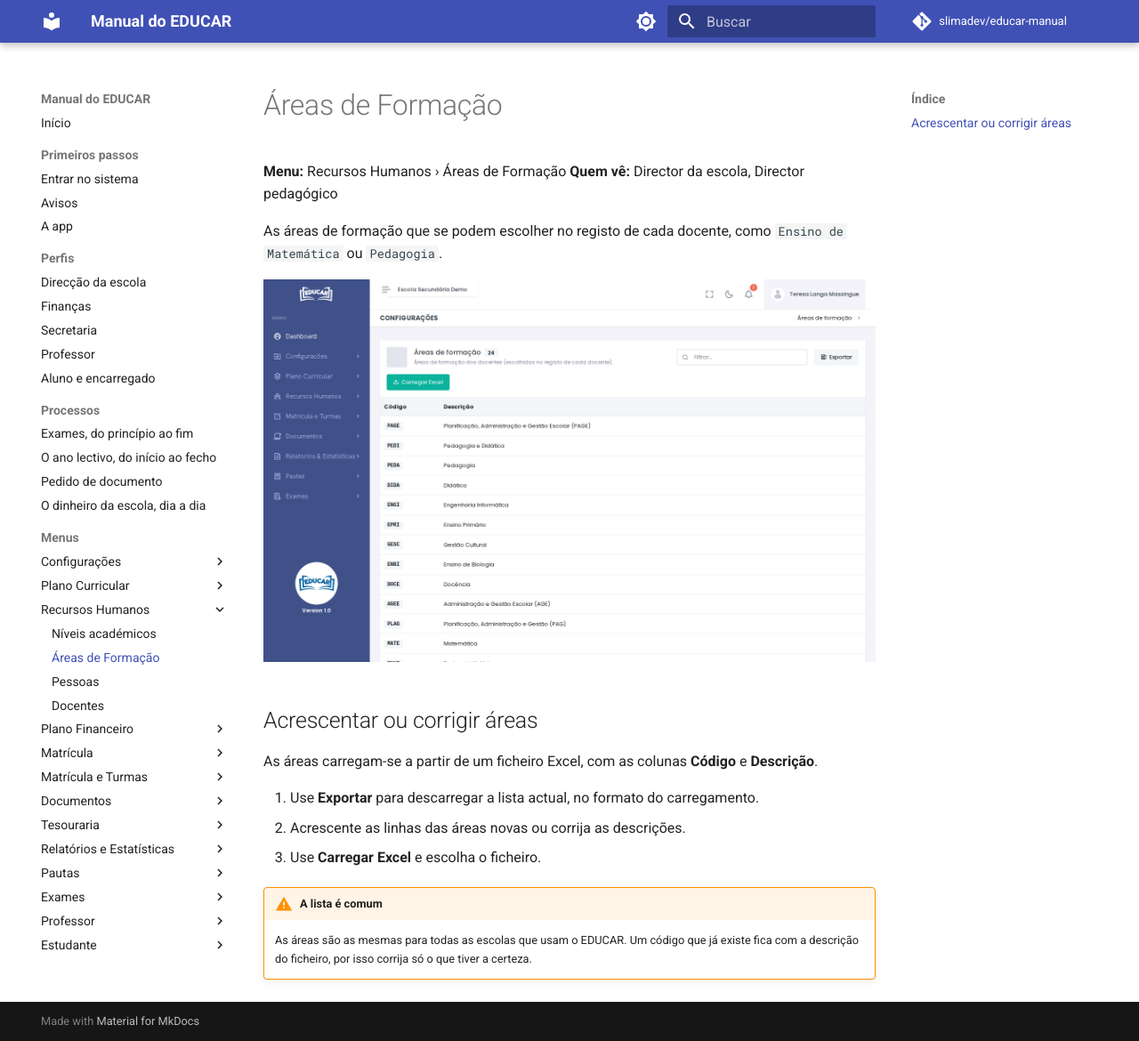
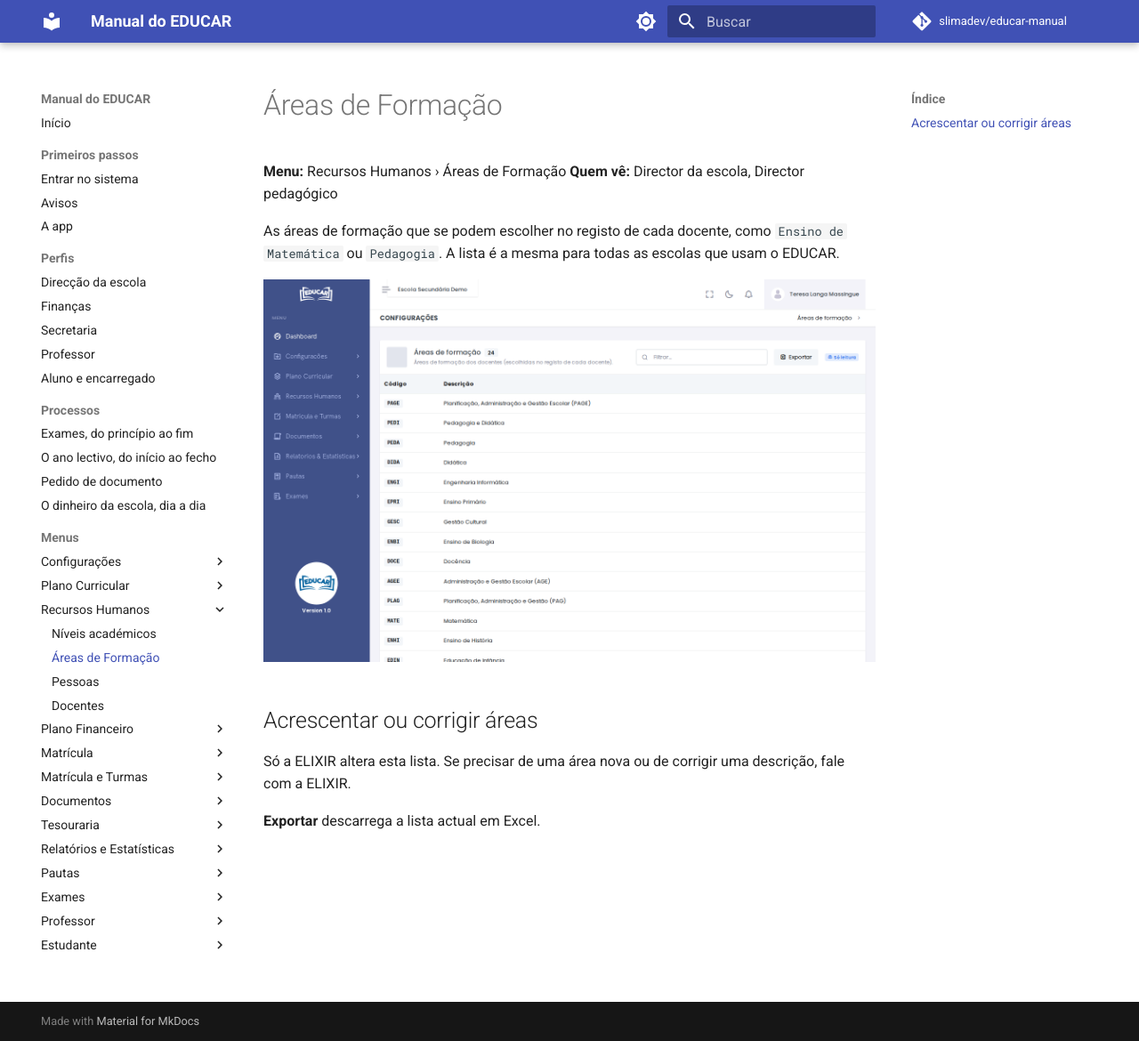
Before and after one commit to slimadev/educar-manual, an MkDocs documentation site: the page built from docs/menus/recursos-humanos/areas-de-formacao.md, in a window 1280 px wide and 1170 px high. Shown: the whole window at 89% size. Built offline with MkDocs 1.6.1 and Material for MkDocs 9.7.7, drawn with Linux system fonts in a browser that asks for light colours; comment, search, counter and statistics services are not loaded.

Commit message:
Training areas are changed only by ELIXIR
Co-Authored-By: Claude Opus 5.5 <noreply@anthropic.com>

```diff
--- a/docs/menus/recursos-humanos/areas-de-formacao.md
+++ b/docs/menus/recursos-humanos/areas-de-formacao.md
@@ -3,17 +3,12 @@
 **Menu:** Recursos Humanos › Áreas de Formação
 **Quem vê:** Director da escola, Director pedagógico
 
-As áreas de formação que se podem escolher no registo de cada docente, como `Ensino de Matemática` ou `Pedagogia`.
+As áreas de formação que se podem escolher no registo de cada docente, como `Ensino de Matemática` ou `Pedagogia`. A lista é a mesma para todas as escolas que usam o EDUCAR.
 
 ![Áreas de formação](img/areas-de-formacao.png)
 
 ## Acrescentar ou corrigir áreas
 
-As áreas carregam-se a partir de um ficheiro Excel, com as colunas **Código** e **Descrição**.
+Só a ELIXIR altera esta lista. Se precisar de uma área nova ou de corrigir uma descrição, fale com a ELIXIR.
 
-1. Use **Exportar** para descarregar a lista actual, no formato do carregamento.
-2. Acrescente as linhas das áreas novas ou corrija as descrições.
-3. Use **Carregar Excel** e escolha o ficheiro.
-
-!!! warning "A lista é comum"
-    As áreas são as mesmas para todas as escolas que usam o EDUCAR. Um código que já existe fica com a descrição do ficheiro, por isso corrija só o que tiver a certeza.
+**Exportar** descarrega a lista actual em Excel.
```
Also changed, not shown: docs/menus/recursos-humanos/img/areas-de-formacao.png.
